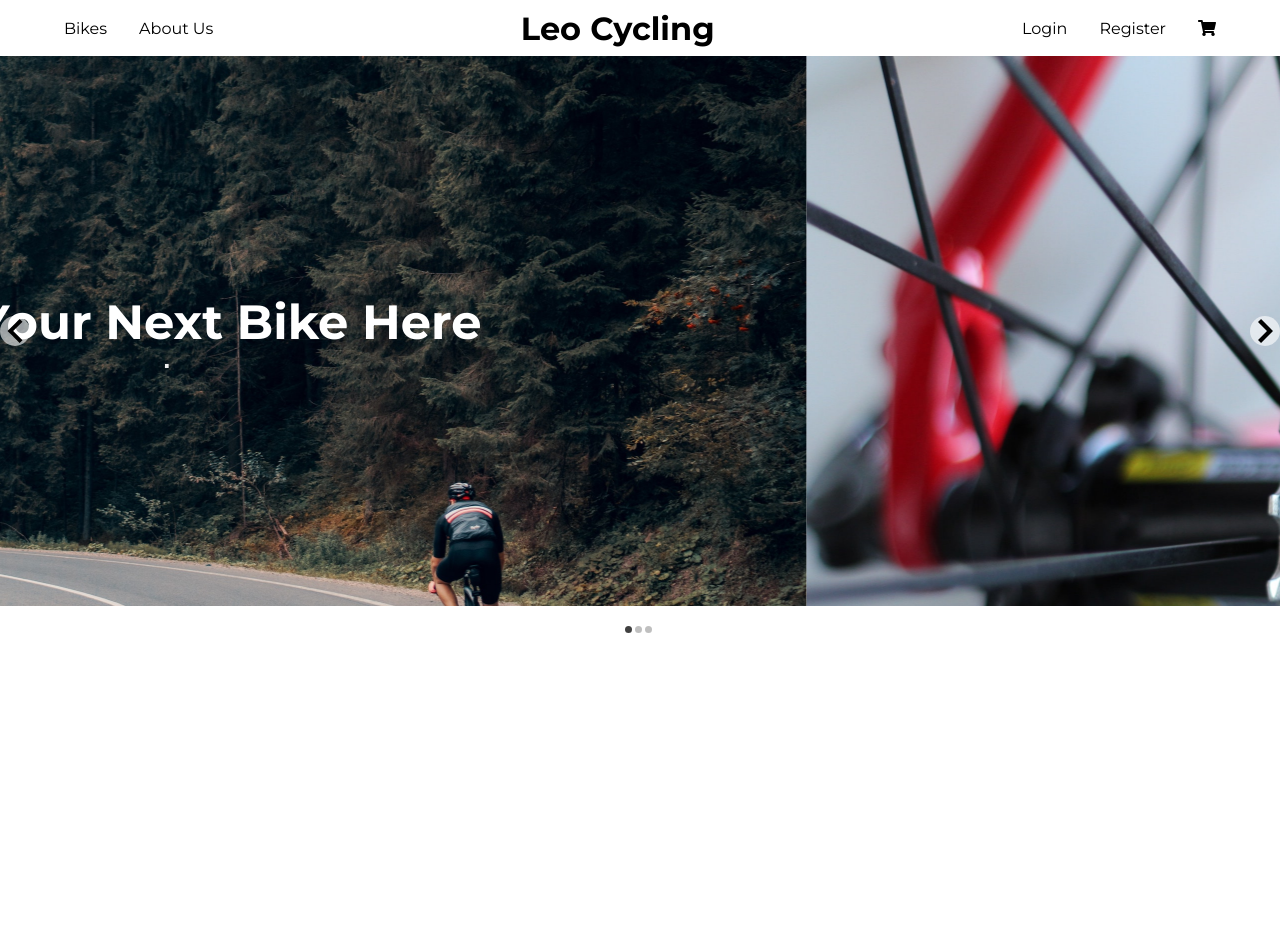
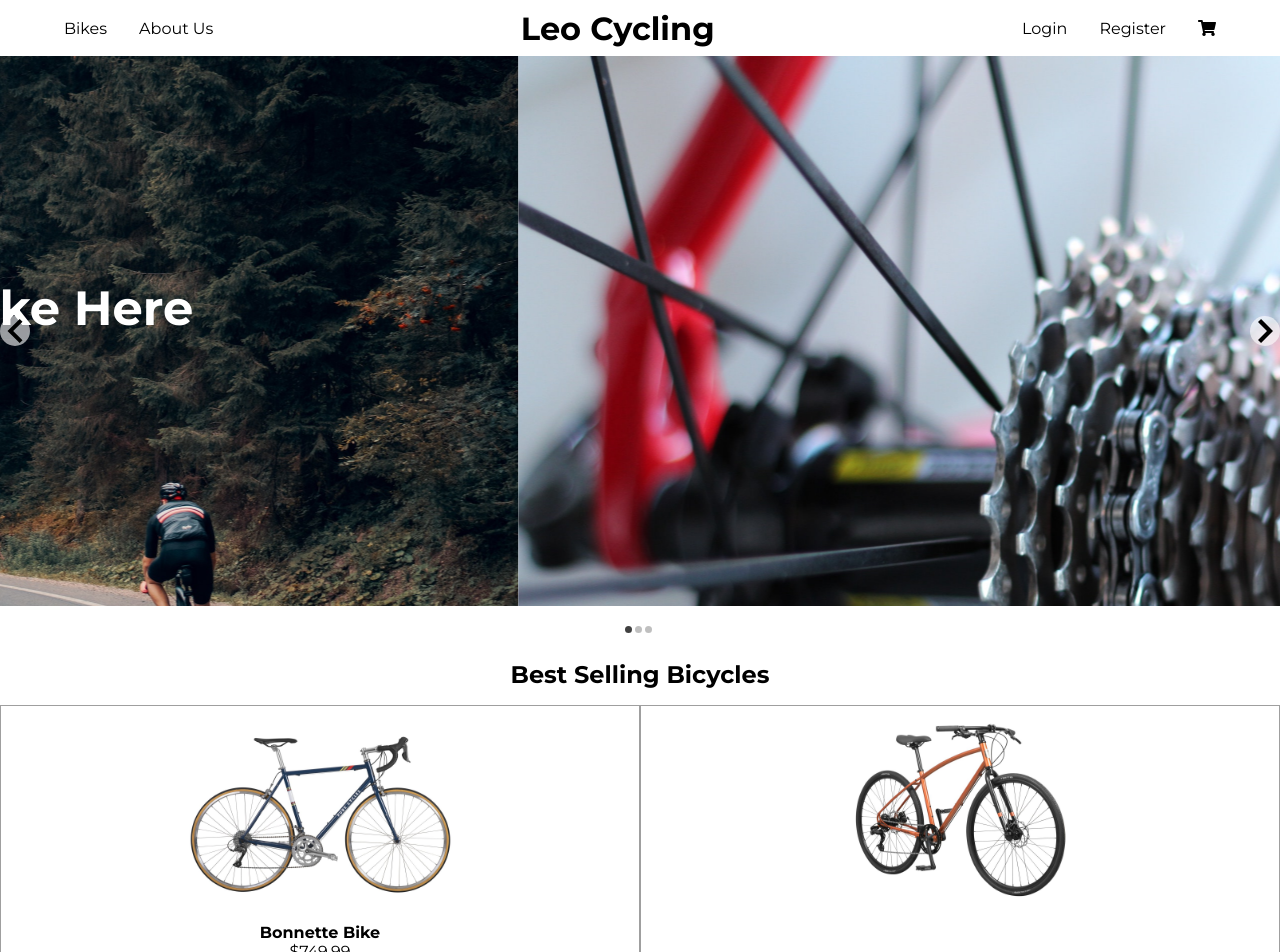
Before and after one commit to Leopoldov95/bicycle_ecomm, a React (Create React App) app in the folder client/: page / in a window 1280 px wide. Shown: the top 952 px of the page. Before the commit the page ends 800 px from the top, so only its background shows below. Built offline with nearby package versions, Linux system fonts and the light colour scheme.

Commit message:
working on bike dusplay

```diff
--- a/client/src/Home.css
+++ b/client/src/Home.css
@@ -0,0 +1,20 @@
+.Home {
+  text-align: center;
+}
+
+.Home-best {
+  margin: 1.5rem 0;
+}
+
+.Home-cards {
+  display: flex;
+  margin-top: 1rem;
+}
+
+.card-main {
+  border: 1px solid rgba(51, 51, 51, 0.466);
+}
+
+.card-main img {
+  width: 50%;
+}
--- a/client/src/Home.js
+++ b/client/src/Home.js
@@ -7,6 +7,21 @@ function Home() {
   return (
     <div className="Home">
       <Slideshow />
+      <div className="Home-best">
+        <h2>Best Selling Bicycles</h2>
+        <div className="Home-cards">
+          <div className="card-main">
+            <img src="/img/bikes/bonnette_02.jpeg" />
+            <div>
+              <h4>Bonnette Bike</h4>
+              <span>$749.99</span>
+            </div>
+          </div>
+          <div className="card-main">
+            <img src="/img/bikes/comm_02.jpeg" />
+          </div>
+        </div>
+      </div>
     </div>
   );
 }
--- a/client/src/Slideshow.css
+++ b/client/src/Slideshow.css
@@ -16,3 +16,12 @@
 .each-slide div h2 {
   font-size: 3rem;
 }
+
+.each-slide .btn {
+  border: none;
+  outline: none;
+  background-color: rgb(187, 146, 84);
+  color: white;
+  padding: 1rem;
+  border-radius: 5px;
+}
--- a/client/src/Slideshow.js
+++ b/client/src/Slideshow.js
@@ -19,7 +19,7 @@ const Slideshow = () => {
           <div style={{ backgroundImage: `url(${slideImages[0]})` }}>
             <div>
               <h2>Find Your Next Bike Here</h2>
-              <button></button>
+              <button className="btn">Shop Bikes</button>
             </div>
           </div>
         </div>
@@ -30,7 +30,7 @@ const Slideshow = () => {
           <div style={{ backgroundImage: `url(${slideImages[2]})` }}>
             <div>
               <h2>Learn More About Us</h2>
-              <button></button>
+              <button className="btn">About Us</button>
             </div>
           </div>
         </div>
```
Also changed, not shown: client/public/img/bikes/bonnette_01.jpeg (renamed from client/public/img/bikes/BONETTE_2019_SEAMLESS_SIDE_FULL_RES_4472x2985_4b54dffb-e958-4edb-832f-c964c86223cf_1600x.jpeg), client/public/img/bikes/bonnette_02.jpeg (renamed from client/public/img/bikes/BONETTE_2019_SEAMLESS_TURN_FULL_RES_4472x2985_5b3997f4-55ae-4e5a-9d28-ebc7066aa89d_1600x.jpeg).
